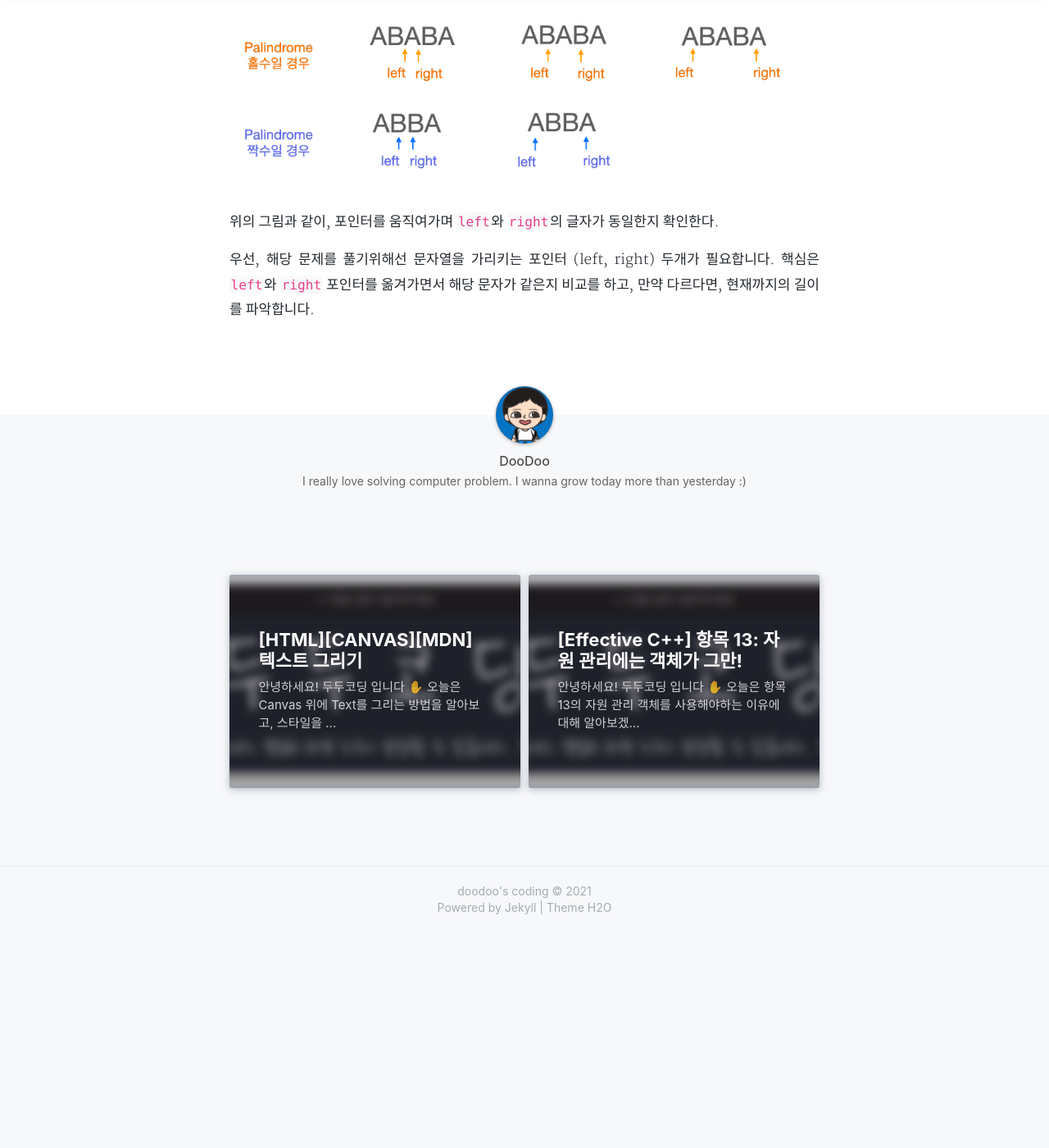
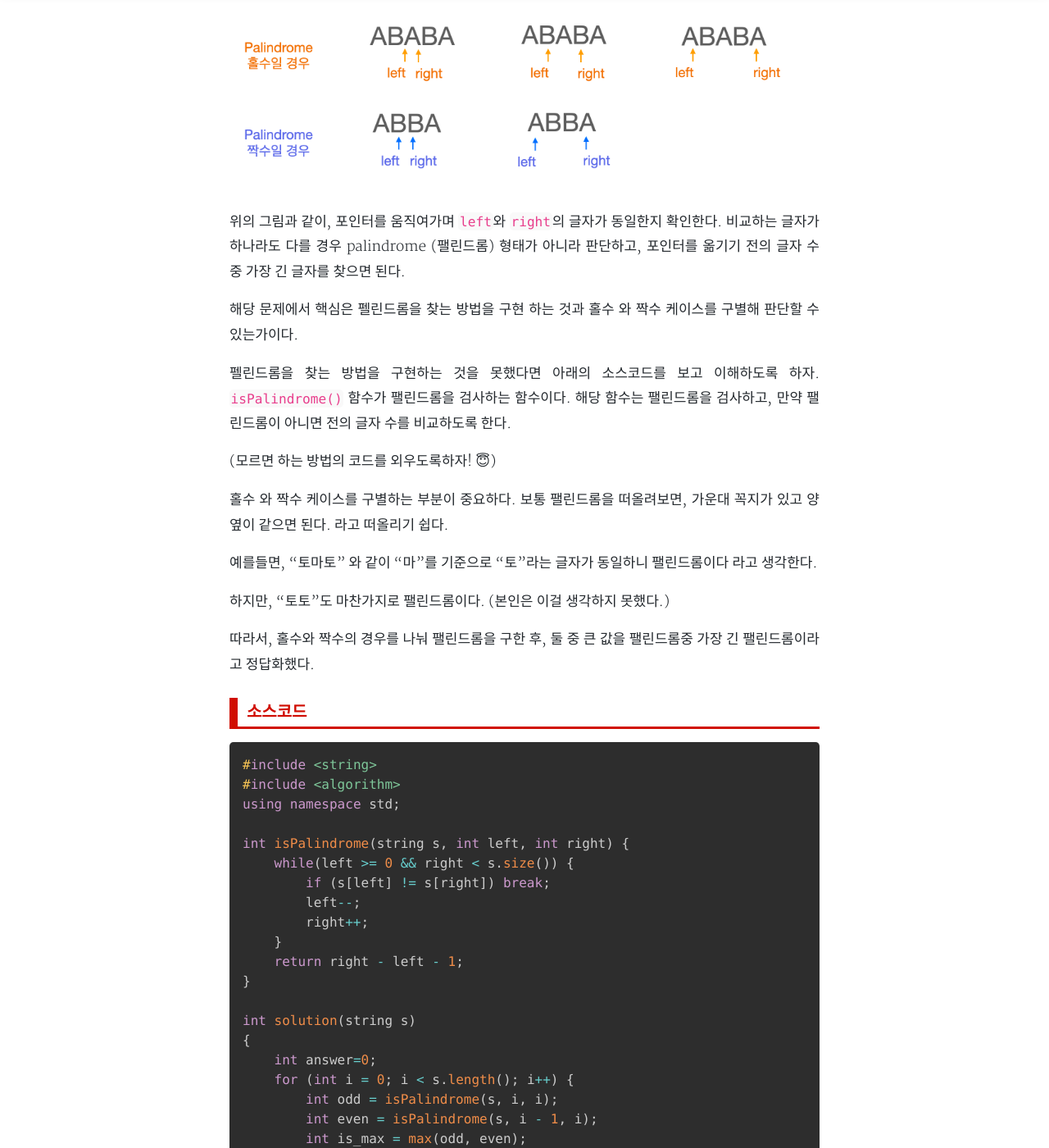
Before and after one commit to 0xd00d00/0xd00d00.github.io, a Jekyll site: the page built from _posts/2021-08-17-programmers_palindrome.md, in a window 1280 px wide and 1400 px high, scrolled down 1043 px. Shown: the whole window at 82% size. Built offline with Jekyll 4.4.1, drawn with Linux system fonts in a browser that asks for light colours; nearby versions of some CDN libraries; some web fonts are replaced; comment, search, counter and statistics services are not loaded; a style sheet for code colours, icons or effects is not loaded; before the commit the page ends 2180 px from its top, so only the background shows below that; some of the changed text lies outside the part shown.

Commit message:
[post] add posting for data structure and programmers

````diff
--- a/_posts/2021-08-17-programmers_palindrome.md
+++ b/_posts/2021-08-17-programmers_palindrome.md
@@ -29,9 +29,94 @@ sitemap :
 
 ![palindrome](/assets/img/palindrome.png)
 
-위의 그림과 같이, 포인터를 움직여가며 `left`와 `right`의 글자가 동일한지 확인한다.
+위의 그림과 같이, 포인터를 움직여가며 `left`와 `right`의 글자가 동일한지 확인한다. 비교하는 글자가 하나라도 다를 경우 palindrome (팰린드롬) 형태가 아니라 판단하고, *포인터를 옮기기 전*의 글자 수 중 가장 긴 글자를 찾으면 된다.
 
+해당 문제에서 핵심은 *펠린드롬을 찾는 방법을 구현 하는 것*과 *홀수 와 짝수 케이스*를 구별해 판단할 수 있는가이다.
 
+*펠린드롬을 찾는 방법을 구현하는 것*을 못했다면 아래의 소스코드를 보고 이해하도록 하자. `isPalindrome()` 함수가 팰린드롬을 검사하는 함수이다. 해당 함수는 팰린드롬을 검사하고, 만약 팰린드롬이 아니면 전의 글자 수를 비교하도록 한다.
 
+(모르면 하는 방법의 코드를 외우도록하자! 😇)
 
-우선, 해당 문제를 풀기위해선 문자열을 가리키는 포인터 (left, right) 두개가 필요합니다. 핵심은 `left`와 `right` 포인터를 옮겨가면서 해당 문자가 같은지 비교를 하고, 만약 다르다면, 현재까지의 길이를 파악합니다.
+*홀수 와 짝수 케이스*를 구별하는 부분이 중요하다. 보통 팰린드롬을 떠올려보면, 가운대 꼭지가 있고 양 옆이 같으면 된다. 라고 떠올리기 쉽다.
+
+예를들면, "토마토" 와 같이 "마"를 기준으로 "토"라는 글자가 동일하니 팰린드롬이다 라고 생각한다.
+
+하지만, "토토"도 마찬가지로 팰린드롬이다. (본인은 이걸 생각하지 못했다.)
+
+따라서, 홀수와 짝수의 경우를 나눠 팰린드롬을 구한 후, 둘 중 큰 값을 팰린드롬중 가장 긴 팰린드롬이라고 정답화했다.
+
+### 소스코드
+```cpp
+#include <string>
+#include <algorithm>
+using namespace std;
+
+int isPalindrome(string s, int left, int right) {
+    while(left >= 0 && right < s.size()) {
+        if (s[left] != s[right]) break;
+        left--;
+        right++;
+    }
+    return right - left - 1;
+}
+
+int solution(string s)
+{
+    int answer=0;
+    for (int i = 0; i < s.length(); i++) {
+        int odd = isPalindrome(s, i, i);
+        int even = isPalindrome(s, i - 1, i);
+        int is_max = max(odd, even);
+        answer = max(answer, even);
+    }
+    return answer;
+}
+```
+
+### Appendix
+주석이 있는 코드
+
+```cpp
+#include <string>
+#include <algorithm>
+using namespace std;
+
+// 팰린드롬 확인하는 코드
+int isPalindrome(string s, int left, int right) {
+		// 경계선을 기준으로 loop를 돈다.
+    while(left >= 0 && right < s.size()) {
+				// 너 팰린드롬이니?
+        if (s[left] != s[right]) break;
+
+				// 양옆으로 늘리기 위한 코드
+        left--;
+        right++;
+    }
+		// 문자열 길이 파악
+		// 혹시 길이 파악이 되지 않는다면
+		// 코드를 따라 ABABA를 디버깅 해보자.
+    return right - left - 1;
+}
+
+int solution(string s)
+{
+    int answer=0;
+    for (int i = 0; i < s.length(); i++) {
+				// 홀수와 짝수 케이스
+        int odd = isPalindrome(s, i, i);
+
+				// 짝수는 하나 작게 시작하면 됨.
+				// 이것도 그려보면 쉽게 이해할 수 있다.
+        int even = isPalindrome(s, i - 1, i);
+        int is_max = max(odd, even);
+
+				// 가장 긴 팰린드롬 길이 찾기
+        answer = max(answer, even);
+    }
+    return answer;
+}
+```
+
+처음에 본인도 팰린드롬을 어떻게 구하지 생각했다. 몰라서 정답을 보기도하고, 보고 난 후 처음부터 다시 구현하기도 했다. 가장 중요한 것은 내가 몰랐던것을 알게 됐다는 *사실*이고, 복습을 통해 *내 것*으로 만드는 것이 중요하다.
+
+문제를 풀기 어려웠던 사람은 최소 3번은 반복해서 외우길 바란다.
````
Also changed, not shown: _posts/2021-08-16-cpp_set.md (+1 -1 lines).
